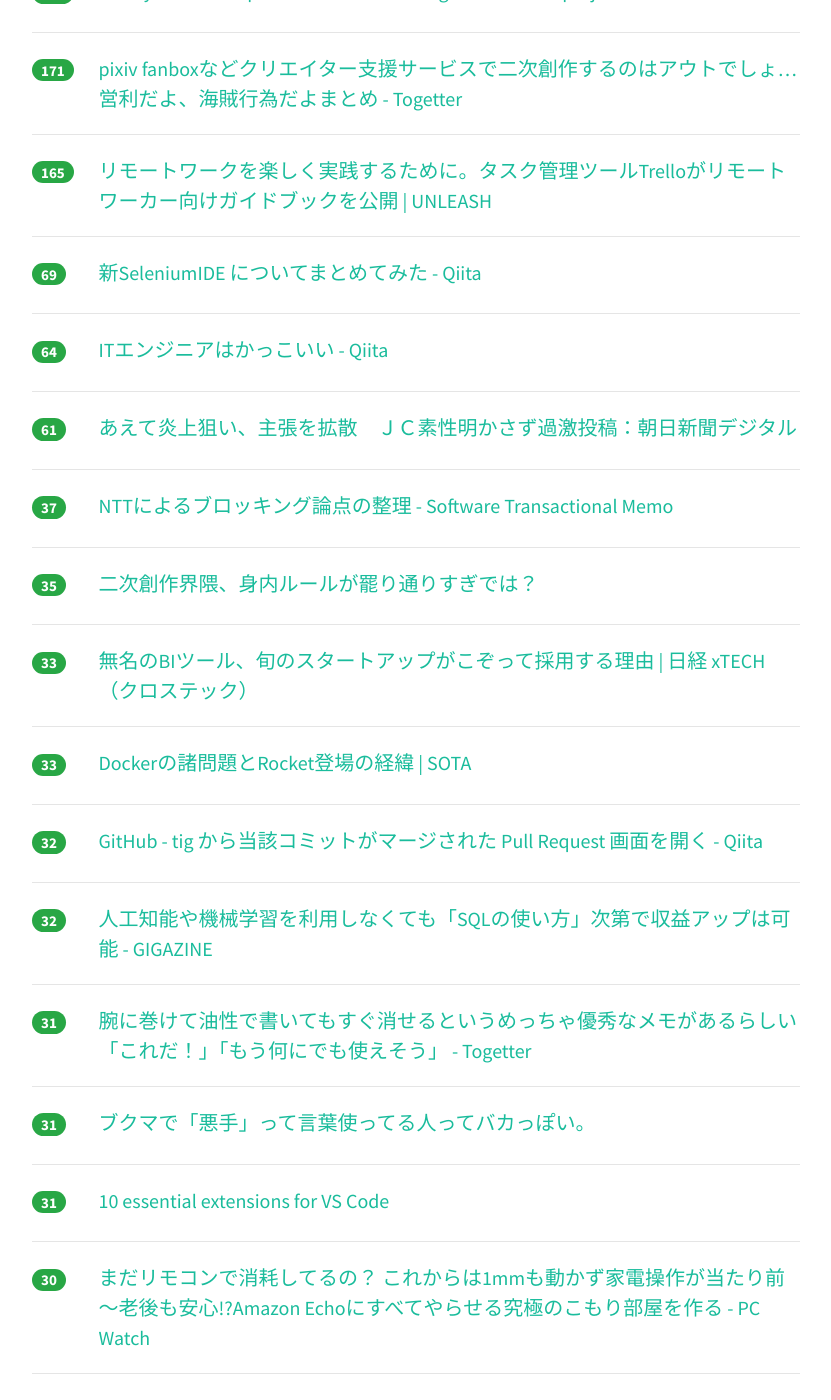
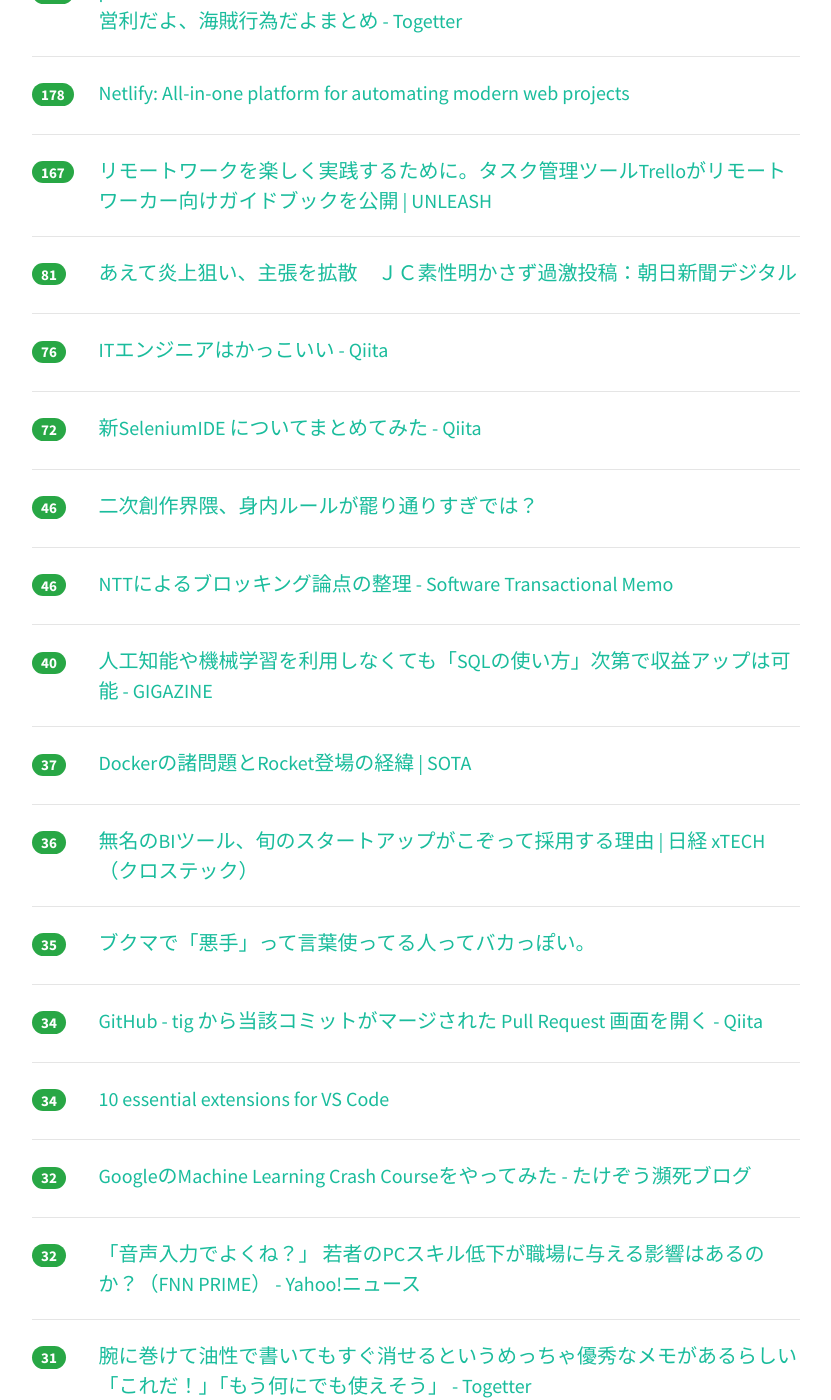
Before and after one commit to yatta47/hatena-matome-site, a Jekyll site: the page built from _posts/2018-04-29-hatena.md, in a window 1280 px wide and 1400 px high, scrolled down 521 px. Shown: the whole window, without its empty margins (224-1055 px from the left). Built offline with Jekyll 4.4.1, drawn with Linux system fonts in a browser that asks for light colours; nearby versions of some CDN libraries; some of the changed text lies outside the part shown.

Commit message:
Updated 2018-04-29

```diff
--- a/_posts/2018-04-29-hatena.md
+++ b/_posts/2018-04-29-hatena.md
@@ -1,89 +1,99 @@
 ---
 layout: post
 title:  "2018-04-29 はてぶIT"
-date:   2018-04-29 20:01:26
+date:   2018-04-29 21:02:29
 tags: [it-hotentry]
 ---
-48 件のデータあり
+51 件のデータあり
 
 <hr><div class="row">
-<div class="col-1"><span class="badge badge-pill badge-success h2">226</span></div>
+<div class="col-1"><span class="badge badge-pill badge-success h2">230</span></div>
 <div class="col-11"><a href='https://matome.naver.jp/odai/2152493256703171201' target='_blank'>安倍首相とトランプ大統領の電話会談の終了時間がなんか不思議で謎な件 - NAVER まとめ</a></div>
 </div>
 <hr>
 <div class="row">
-<div class="col-1"><span class="badge badge-pill badge-success h2">176</span></div>
+<div class="col-1"><span class="badge badge-pill badge-success h2">185</span></div>
+<div class="col-11"><a href='https://togetter.com/li/1222309' target='_blank'>pixiv fanboxなどクリエイター支援サービスで二次創作するのはアウトでしょ…営利だよ、海賊行為だよまとめ - Togetter</a></div>
+</div>
+<hr>
+<div class="row">
+<div class="col-1"><span class="badge badge-pill badge-success h2">178</span></div>
 <div class="col-11"><a href='https://www.netlify.com/' target='_blank'>Netlify: All-in-one platform for automating modern web projects</a></div>
 </div>
 <hr>
 <div class="row">
-<div class="col-1"><span class="badge badge-pill badge-success h2">171</span></div>
-<div class="col-11"><a href='https://togetter.com/li/1222309' target='_blank'>pixiv fanboxなどクリエイター支援サービスで二次創作するのはアウトでしょ…営利だよ、海賊行為だよまとめ - Togetter</a></div>
-</div>
-<hr>
-<div class="row">
-<div class="col-1"><span class="badge badge-pill badge-success h2">165</span></div>
+<div class="col-1"><span class="badge badge-pill badge-success h2">167</span></div>
 <div class="col-11"><a href='https://unleash.tokyo/2018/02/09/remote-work-guide-trello/' target='_blank'>リモートワークを楽しく実践するために。タスク管理ツールTrelloがリモートワーカー向けガイドブックを公開 | UNLEASH</a></div>
 </div>
 <hr>
 <div class="row">
-<div class="col-1"><span class="badge badge-pill badge-success h2">69</span></div>
+<div class="col-1"><span class="badge badge-pill badge-success h2">81</span></div>
+<div class="col-11"><a href='https://www.asahi.com/articles/ASL4R6W87L4RUTIL045.html' target='_blank'>あえて炎上狙い、主張を拡散　ＪＣ素性明かさず過激投稿：朝日新聞デジタル</a></div>
+</div>
+<hr>
+<div class="row">
+<div class="col-1"><span class="badge badge-pill badge-success h2">76</span></div>
+<div class="col-11"><a href='https://qiita.com/yuipon/items/0961c5717e1b9258bb73' target='_blank'>ITエンジニアはかっこいい - Qiita</a></div>
+</div>
+<hr>
+<div class="row">
+<div class="col-1"><span class="badge badge-pill badge-success h2">72</span></div>
 <div class="col-11"><a href='https://qiita.com/gluelan2013/items/0513c5331b6a67086308' target='_blank'>新SeleniumIDE についてまとめてみた - Qiita</a></div>
 </div>
 <hr>
 <div class="row">
-<div class="col-1"><span class="badge badge-pill badge-success h2">64</span></div>
-<div class="col-11"><a href='https://qiita.com/yuipon/items/0961c5717e1b9258bb73' target='_blank'>ITエンジニアはかっこいい - Qiita</a></div>
+<div class="col-1"><span class="badge badge-pill badge-success h2">46</span></div>
+<div class="col-11"><a href='https://anond.hatelabo.jp/20180429143405' target='_blank'>二次創作界隈、身内ルールが罷り通りすぎでは？</a></div>
 </div>
 <hr>
 <div class="row">
-<div class="col-1"><span class="badge badge-pill badge-success h2">61</span></div>
-<div class="col-11"><a href='https://www.asahi.com/articles/ASL4R6W87L4RUTIL045.html' target='_blank'>あえて炎上狙い、主張を拡散　ＪＣ素性明かさず過激投稿：朝日新聞デジタル</a></div>
+<div class="col-1"><span class="badge badge-pill badge-success h2">46</span></div>
+<div class="col-11"><a href='http://kumagi.hatenablog.com/entry/ntt-blocking-matome' target='_blank'>NTTによるブロッキング論点の整理 - Software Transactional Memo</a></div>
+</div>
+<hr>
+<div class="row">
+<div class="col-1"><span class="badge badge-pill badge-success h2">40</span></div>
+<div class="col-11"><a href='https://gigazine.net/news/20180429-ai-machine-learning-sql/' target='_blank'>人工知能や機械学習を利用しなくても「SQLの使い方」次第で収益アップは可能 - GIGAZINE</a></div>
 </div>
 <hr>
 <div class="row">
 <div class="col-1"><span class="badge badge-pill badge-success h2">37</span></div>
-<div class="col-11"><a href='http://kumagi.hatenablog.com/entry/ntt-blocking-matome' target='_blank'>NTTによるブロッキング論点の整理 - Software Transactional Memo</a></div>
+<div class="col-11"><a href='https://deeeet.com/writing/2015/02/17/docker-bad-points/' target='_blank'>Dockerの諸問題とRocket登場の経緯 | SOTA</a></div>
+</div>
+<hr>
+<div class="row">
+<div class="col-1"><span class="badge badge-pill badge-success h2">36</span></div>
+<div class="col-11"><a href='http://tech.nikkeibp.co.jp/it/atcl/column/15/061500148/092000129/' target='_blank'>無名のBIツール、旬のスタートアップがこぞって採用する理由 | 日経 xTECH（クロステック）</a></div>
 </div>
 <hr>
 <div class="row">
 <div class="col-1"><span class="badge badge-pill badge-success h2">35</span></div>
-<div class="col-11"><a href='https://anond.hatelabo.jp/20180429143405' target='_blank'>二次創作界隈、身内ルールが罷り通りすぎでは？</a></div>
+<div class="col-11"><a href='https://anond.hatelabo.jp/20180428194041' target='_blank'>ブクマで「悪手」って言葉使ってる人ってバカっぽい。</a></div>
 </div>
 <hr>
 <div class="row">
-<div class="col-1"><span class="badge badge-pill badge-success h2">33</span></div>
-<div class="col-11"><a href='http://tech.nikkeibp.co.jp/it/atcl/column/15/061500148/092000129/' target='_blank'>無名のBIツール、旬のスタートアップがこぞって採用する理由 | 日経 xTECH（クロステック）</a></div>
+<div class="col-1"><span class="badge badge-pill badge-success h2">34</span></div>
+<div class="col-11"><a href='https://qiita.com/tmtysk/items/fd6592eb859e4523cd64' target='_blank'>GitHub - tig から当該コミットがマージされた Pull Request 画面を開く - Qiita</a></div>
 </div>
 <hr>
 <div class="row">
-<div class="col-1"><span class="badge badge-pill badge-success h2">33</span></div>
-<div class="col-11"><a href='https://deeeet.com/writing/2015/02/17/docker-bad-points/' target='_blank'>Dockerの諸問題とRocket登場の経緯 | SOTA</a></div>
+<div class="col-1"><span class="badge badge-pill badge-success h2">34</span></div>
+<div class="col-11"><a href='https://dev.to/fbnlsr/10-essential-extensions-for-vscode-174i' target='_blank'>10 essential extensions for VS Code</a></div>
 </div>
 <hr>
 <div class="row">
 <div class="col-1"><span class="badge badge-pill badge-success h2">32</span></div>
-<div class="col-11"><a href='https://qiita.com/tmtysk/items/fd6592eb859e4523cd64' target='_blank'>GitHub - tig から当該コミットがマージされた Pull Request 画面を開く - Qiita</a></div>
+<div class="col-11"><a href='http://takezoe.hatenablog.com/entry/2018/04/28/110543' target='_blank'>GoogleのMachine Learning Crash Courseをやってみた - たけぞう瀕死ブログ</a></div>
 </div>
 <hr>
 <div class="row">
 <div class="col-1"><span class="badge badge-pill badge-success h2">32</span></div>
-<div class="col-11"><a href='https://gigazine.net/news/20180429-ai-machine-learning-sql/' target='_blank'>人工知能や機械学習を利用しなくても「SQLの使い方」次第で収益アップは可能 - GIGAZINE</a></div>
+<div class="col-11"><a href='https://headlines.yahoo.co.jp/hl?a=20180429-00010001-fnnprimev-life' target='_blank'>「音声入力でよくね？」 若者のPCスキル低下が職場に与える影響はあるのか？（FNN PRIME） - Yahoo!ニュース</a></div>
 </div>
 <hr>
 <div class="row">
 <div class="col-1"><span class="badge badge-pill badge-success h2">31</span></div>
 <div class="col-11"><a href='https://togetter.com/li/1222374' target='_blank'>腕に巻けて油性で書いてもすぐ消せるというめっちゃ優秀なメモがあるらしい「これだ！」「もう何にでも使えそう」 - Togetter</a></div>
-</div>
-<hr>
-<div class="row">
-<div class="col-1"><span class="badge badge-pill badge-success h2">31</span></div>
-<div class="col-11"><a href='https://anond.hatelabo.jp/20180428194041' target='_blank'>ブクマで「悪手」って言葉使ってる人ってバカっぽい。</a></div>
-</div>
-<hr>
-<div class="row">
-<div class="col-1"><span class="badge badge-pill badge-success h2">31</span></div>
-<div class="col-11"><a href='https://dev.to/fbnlsr/10-essential-extensions-for-vscode-174i' target='_blank'>10 essential extensions for VS Code</a></div>
 </div>
 <hr>
 <div class="row">
@@ -97,13 +107,13 @@ tags: [it-hotentry]
 </div>
 <hr>
 <div class="row">
-<div class="col-1"><span class="badge badge-pill badge-success h2">29</span></div>
-<div class="col-11"><a href='http://takezoe.hatenablog.com/entry/2018/04/28/110543' target='_blank'>GoogleのMachine Learning Crash Courseをやってみた - たけぞう瀕死ブログ</a></div>
+<div class="col-1"><span class="badge badge-pill badge-success h2">28</span></div>
+<div class="col-11"><a href='https://getnavi.jp/digital/253992/' target='_blank'>極めてストレスフリーなネット環境をもたらす「Google Wifi」、プロは優秀なアプリ管理も注目！ | GetNavi web ゲットナビ</a></div>
 </div>
 <hr>
 <div class="row">
-<div class="col-1"><span class="badge badge-pill badge-success h2">28</span></div>
-<div class="col-11"><a href='https://getnavi.jp/digital/253992/' target='_blank'>極めてストレスフリーなネット環境をもたらす「Google Wifi」、プロは優秀なアプリ管理も注目！ | GetNavi web ゲットナビ</a></div>
+<div class="col-1"><span class="badge badge-pill badge-success h2">25</span></div>
+<div class="col-11"><a href='http://www.yasuhisay.info/entry/2017/10/31/083000' target='_blank'>tig/hubでレビューしやすい環境を作る - yasuhisa's blog</a></div>
 </div>
 <hr>
 <div class="row">
@@ -112,8 +122,8 @@ tags: [it-hotentry]
 </div>
 <hr>
 <div class="row">
-<div class="col-1"><span class="badge badge-pill badge-success h2">24</span></div>
-<div class="col-11"><a href='http://www.yasuhisay.info/entry/2017/10/31/083000' target='_blank'>tig/hubでレビューしやすい環境を作る - yasuhisa's blog</a></div>
+<div class="col-1"><span class="badge badge-pill badge-success h2">23</span></div>
+<div class="col-11"><a href='https://medium.com/google-cloud/96d4416af77b' target='_blank'>Continuous Profiling of Go programs – Google Cloud Platform — Community – Medium</a></div>
 </div>
 <hr>
 <div class="row">
@@ -122,23 +132,38 @@ tags: [it-hotentry]
 </div>
 <hr>
 <div class="row">
-<div class="col-1"><span class="badge badge-pill badge-success h2">22</span></div>
-<div class="col-11"><a href='https://medium.com/google-cloud/96d4416af77b' target='_blank'>Continuous Profiling of Go programs – Google Cloud Platform — Community – Medium</a></div>
-</div>
-<hr>
-<div class="row">
 <div class="col-1"><span class="badge badge-pill badge-success h2">21</span></div>
 <div class="col-11"><a href='http://necojita.com/2018042713853' target='_blank'>私がiPadだけで原稿作業するために「iA Writer」を使う理由と完成までのワークフロー（iPad仕事術） | iPad Creator</a></div>
 </div>
 <hr>
 <div class="row">
-<div class="col-1"><span class="badge badge-pill badge-success h2">18</span></div>
+<div class="col-1"><span class="badge badge-pill badge-success h2">21</span></div>
+<div class="col-11"><a href='https://dev.classmethod.jp/cloud/aws/scs-spring-2018-sample-questions/' target='_blank'>AWS認定セキュリティ専門試験が発表されたのでサンプル問題を日本語訳してみた ｜ Developers.IO</a></div>
+</div>
+<hr>
+<div class="row">
+<div class="col-1"><span class="badge badge-pill badge-success h2">21</span></div>
+<div class="col-11"><a href='https://www.moguravr.com/vtuber-tools/' target='_blank'>今すぐVTuberになれる！お手軽ツール10選を徹底紹介 | Mogura VR - 国内外のVR/AR/MR最新情報</a></div>
+</div>
+<hr>
+<div class="row">
+<div class="col-1"><span class="badge badge-pill badge-success h2">20</span></div>
+<div class="col-11"><a href='https://www.bcnretail.com/market/detail/20180429_59290.html' target='_blank'>“失われた技術”になるオートリバース - BCN RETAIL</a></div>
+</div>
+<hr>
+<div class="row">
+<div class="col-1"><span class="badge badge-pill badge-success h2">19</span></div>
 <div class="col-11"><a href='https://gigazine.net/news/20180428-apple-16k-vr-headset/' target='_blank'>Appleが「16K」のVR＆ARの両方が楽しめるヘッドセットを計画中と報じられる - GIGAZINE</a></div>
 </div>
 <hr>
 <div class="row">
-<div class="col-1"><span class="badge badge-pill badge-success h2">18</span></div>
-<div class="col-11"><a href='https://dev.classmethod.jp/cloud/aws/scs-spring-2018-sample-questions/' target='_blank'>AWS認定セキュリティ専門試験が発表されたのでサンプル問題を日本語訳してみた ｜ Developers.IO</a></div>
+<div class="col-1"><span class="badge badge-pill badge-success h2">19</span></div>
+<div class="col-11"><a href='http://www.itmedia.co.jp/news/articles/1804/29/news017.html' target='_blank'>Googleはなぜ「混沌」を放置するのか - ITmedia NEWS</a></div>
+</div>
+<hr>
+<div class="row">
+<div class="col-1"><span class="badge badge-pill badge-success h2">17</span></div>
+<div class="col-11"><a href='https://togetter.com/li/1222477' target='_blank'>「人の形を保てなくなってる」Vtuberが話題ですがVRChat中に寝落ちしているVtuberがこちらです - Togetter</a></div>
 </div>
 <hr>
 <div class="row">
@@ -147,23 +172,13 @@ tags: [it-hotentry]
 </div>
 <hr>
 <div class="row">
-<div class="col-1"><span class="badge badge-pill badge-success h2">16</span></div>
-<div class="col-11"><a href='http://jp.automaton.am/articles/newsjp/20180428-66924/' target='_blank'>盲目のプレイヤーたちが「音」で視て戦うマルチプレイFPS『Muffled Warfare』早期アクセス配信開始 | AUTOMATON</a></div>
-</div>
-<hr>
-<div class="row">
-<div class="col-1"><span class="badge badge-pill badge-success h2">15</span></div>
+<div class="col-1"><span class="badge badge-pill badge-success h2">17</span></div>
 <div class="col-11"><a href='http://d.hatena.ne.jp/Kango/20180428/1524936297' target='_blank'>監視カメラへの不正アクセスについて調べてみた - piyolog</a></div>
 </div>
 <hr>
 <div class="row">
-<div class="col-1"><span class="badge badge-pill badge-success h2">15</span></div>
-<div class="col-11"><a href='https://headlines.yahoo.co.jp/hl?a=20180429-00010001-fnnprimev-life' target='_blank'>「音声入力でよくね？」 若者のPCスキル低下が職場に与える影響はあるのか？（FNN PRIME） - Yahoo!ニュース</a></div>
-</div>
-<hr>
-<div class="row">
-<div class="col-1"><span class="badge badge-pill badge-success h2">14</span></div>
-<div class="col-11"><a href='https://togetter.com/li/1222477' target='_blank'>「人の形を保てなくなってる」Vtuberが話題ですがVRChat中に寝落ちしているVtuberがこちらです - Togetter</a></div>
+<div class="col-1"><span class="badge badge-pill badge-success h2">16</span></div>
+<div class="col-11"><a href='http://jp.automaton.am/articles/newsjp/20180428-66924/' target='_blank'>盲目のプレイヤーたちが「音」で視て戦うマルチプレイFPS『Muffled Warfare』早期アクセス配信開始 | AUTOMATON</a></div>
 </div>
 <hr>
 <div class="row">
@@ -178,7 +193,7 @@ tags: [it-hotentry]
 <hr>
 <div class="row">
 <div class="col-1"><span class="badge badge-pill badge-success h2">14</span></div>
-<div class="col-11"><a href='https://www.bcnretail.com/market/detail/20180429_59290.html' target='_blank'>“失われた技術”になるオートリバース - BCN RETAIL</a></div>
+<div class="col-11"><a href='http://result33.hatenablog.com/entry/2018/04/24/072003' target='_blank'>乃木坂46『シンクロニシティ』のMVはなぜ”フィルム”で撮られたのか - アイドルとアート。</a></div>
 </div>
 <hr>
 <div class="row">
@@ -187,28 +202,38 @@ tags: [it-hotentry]
 </div>
 <hr>
 <div class="row">
-<div class="col-1"><span class="badge badge-pill badge-success h2">12</span></div>
+<div class="col-1"><span class="badge badge-pill badge-success h2">13</span></div>
 <div class="col-11"><a href='http://uzulla.hateblo.jp/entry/2018/04/29/024052' target='_blank'>セパレータがはいったWifi環境で、隣のPCにsshするメモ - uzullaがブログ</a></div>
 </div>
 <hr>
 <div class="row">
-<div class="col-1"><span class="badge badge-pill badge-success h2">11</span></div>
+<div class="col-1"><span class="badge badge-pill badge-success h2">13</span></div>
+<div class="col-11"><a href='https://jp.techcrunch.com/2018/04/29/2018-04-26-report-chinese-smartphone-shipments-drop-21-to-reach-lowest-level-since-2013/' target='_blank'>レポート：中国のスマホ出荷21％減、2013年以来最低水準に | TechCrunch Japan</a></div>
+</div>
+<hr>
+<div class="row">
+<div class="col-1"><span class="badge badge-pill badge-success h2">12</span></div>
 <div class="col-11"><a href='https://togetter.com/li/1222230' target='_blank'>江野ネコ - Togetter</a></div>
 </div>
 <hr>
 <div class="row">
-<div class="col-1"><span class="badge badge-pill badge-success h2">10</span></div>
-<div class="col-11"><a href='http://result33.hatenablog.com/entry/2018/04/24/072003' target='_blank'>乃木坂46『シンクロニシティ』のMVはなぜ”フィルム”で撮られたのか - アイドルとアート。</a></div>
+<div class="col-1"><span class="badge badge-pill badge-success h2">11</span></div>
+<div class="col-11"><a href='https://wired.jp/2018/04/29/password-dragon/' target='_blank'>よく使われるパスワードの上位に、なぜか毎年「ドラゴン」が登場──その理由は「かっこいい」からだった？｜WIRED.jp</a></div>
 </div>
 <hr>
 <div class="row">
-<div class="col-1"><span class="badge badge-pill badge-success h2">9</span></div>
+<div class="col-1"><span class="badge badge-pill badge-success h2">10</span></div>
 <div class="col-11"><a href='https://headlines.yahoo.co.jp/hl?a=20180428-00010000-videonewsv-soci' target='_blank'>なぜFacebookがここまで叩かれるのか／塚越健司氏（社会学者、拓殖大学非常勤講師）（ビデオニュース・ドットコム） - Yahoo!ニュース</a></div>
 </div>
 <hr>
 <div class="row">
 <div class="col-1"><span class="badge badge-pill badge-success h2">9</span></div>
-<div class="col-11"><a href='https://wired.jp/2018/04/29/password-dragon/' target='_blank'>よく使われるパスワードの上位に、なぜか毎年「ドラゴン」が登場──その理由は「かっこいい」からだった？｜WIRED.jp</a></div>
+<div class="col-11"><a href='https://togetter.com/li/1222541' target='_blank'>バイクに指紋認証、異変があると通知や遠隔操作も！AI搭載でセキュリティ機能万全なバイクがかっこよすぎる - Togetter</a></div>
+</div>
+<hr>
+<div class="row">
+<div class="col-1"><span class="badge badge-pill badge-success h2">9</span></div>
+<div class="col-11"><a href='https://iphone-mania.jp/news-210765/' target='_blank'>AIアシスタントの賢さを比較！Googleがトップ、Siriは残念な結果に - iPhone Mania</a></div>
 </div>
 <hr>
 <div class="row">
@@ -219,16 +244,6 @@ tags: [it-hotentry]
 <div class="row">
 <div class="col-1"><span class="badge badge-pill badge-success h2">7</span></div>
 <div class="col-11"><a href='http://jp.techcrunch.com/2018/04/28/2018-04-27-essentials-first-handset-is-coming-to-more-markets/' target='_blank'>Androidの父Andy RubinのスマートフォンEssentialに日本語ネットショップができた | TechCrunch Japan</a></div>
-</div>
-<hr>
-<div class="row">
-<div class="col-1"><span class="badge badge-pill badge-success h2">7</span></div>
-<div class="col-11"><a href='https://iphone-mania.jp/news-210765/' target='_blank'>AIアシスタントの賢さを比較！Googleがトップ、Siriは残念な結果に - iPhone Mania</a></div>
-</div>
-<hr>
-<div class="row">
-<div class="col-1"><span class="badge badge-pill badge-success h2">6</span></div>
-<div class="col-11"><a href='https://togetter.com/li/1222541' target='_blank'>バイクに指紋認証、異変があると通知や遠隔操作も！AI搭載でセキュリティ機能万全なバイクがかっこよすぎる - Togetter</a></div>
 </div>
 <hr>
 <div class="row">
```
